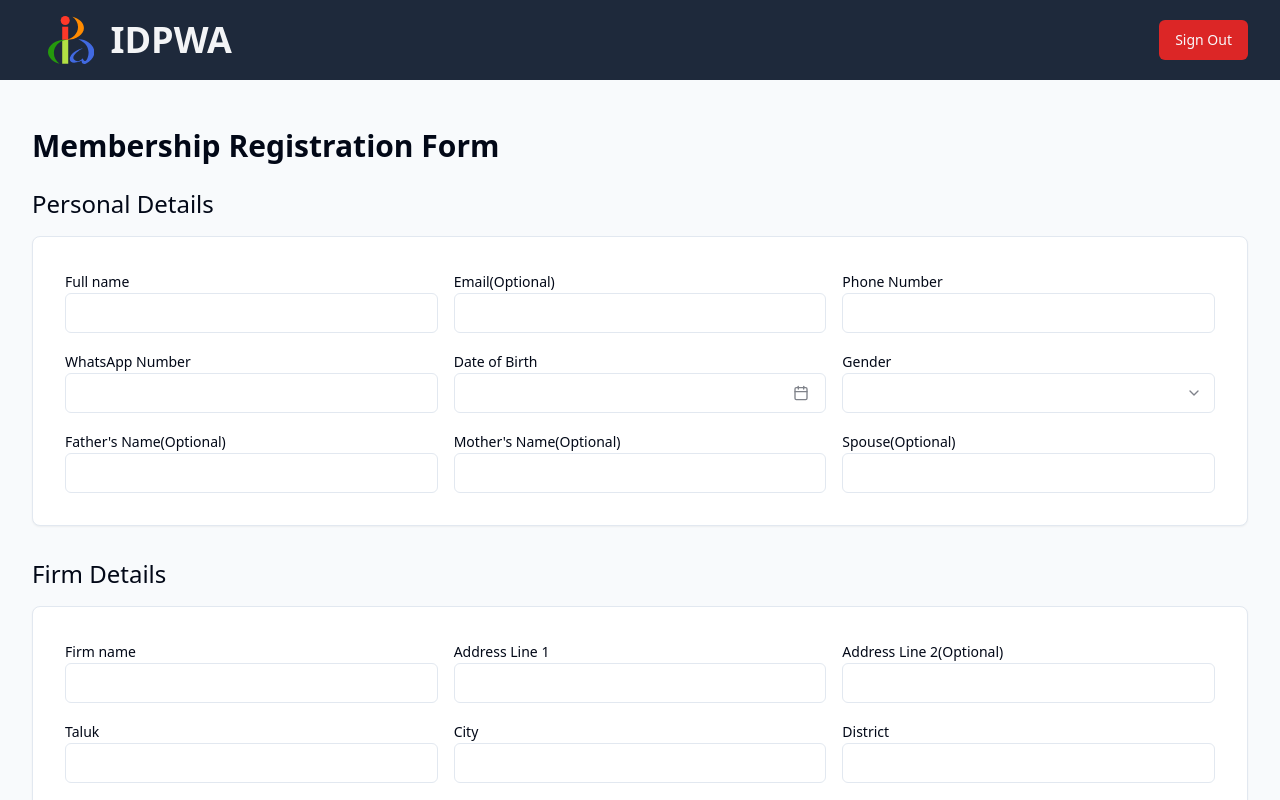
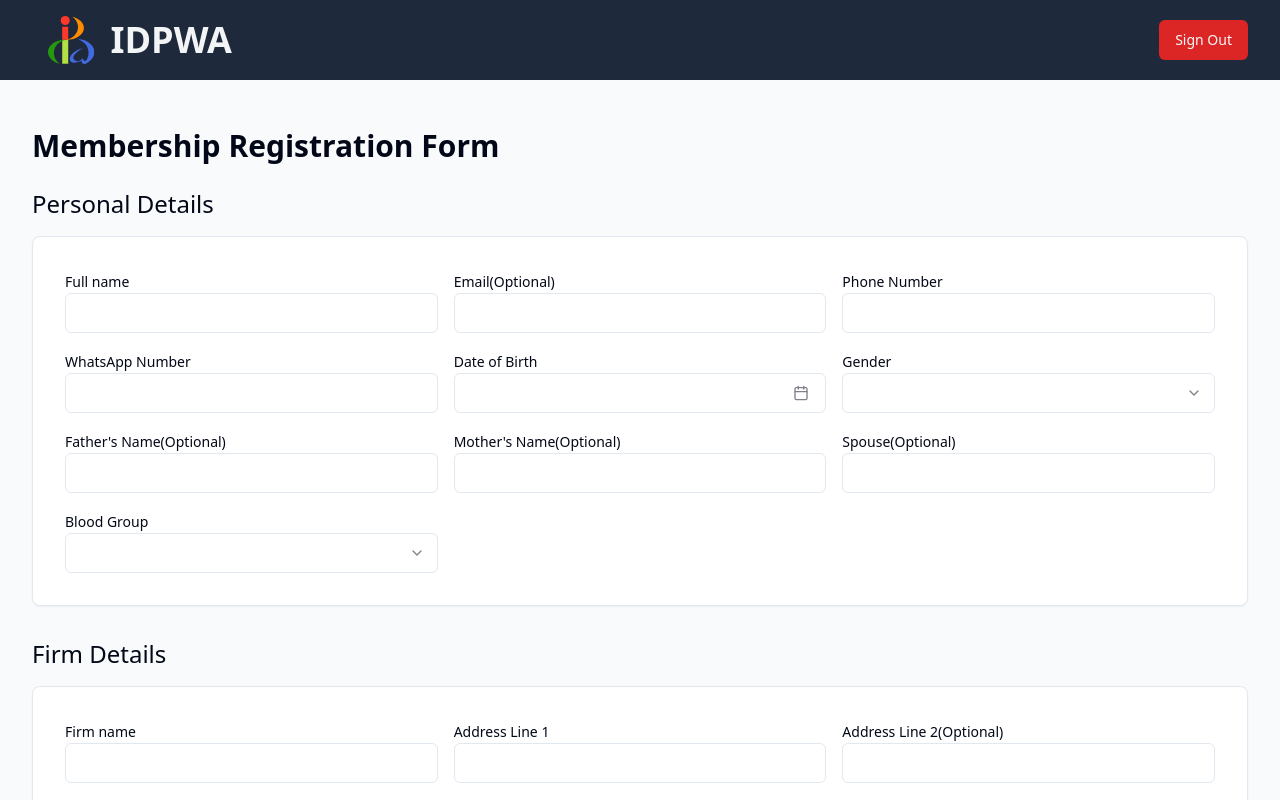
Before and after one commit to abhirampjayan/idpwa-v1, a Next.js app: page /register in a window 1280 px wide. Shown: the top 800 px of the page. Built offline with nearby package versions, Linux system fonts and the light colour scheme.

Commit message:
added blood group

```diff
--- /dev/null
+++ b/src/components/SelectBloodGroup.tsx
@@ -0,0 +1,33 @@
+import React from "react";
+import {
+  Select,
+  SelectContent,
+  SelectItem,
+  SelectTrigger,
+  SelectValue,
+} from "./ui/select";
+type Props = {};
+
+const SelectBloodGroup = (props: Props) => {
+  return (
+    <div>
+      <Select>
+        <SelectTrigger className="w-full">
+          <SelectValue placeholder="" defaultValue={"Male"} />
+        </SelectTrigger>
+        <SelectContent>
+          <SelectItem value="a+">A +ve</SelectItem>
+          <SelectItem value="dark">A -ve</SelectItem>
+          <SelectItem value="system">B +ve</SelectItem>
+          <SelectItem value="dark">B -ve</SelectItem>
+          <SelectItem value="system">O +ve</SelectItem>
+          <SelectItem value="dark">O -ve</SelectItem>
+          <SelectItem value="system">AB +ve</SelectItem>
+          <SelectItem value="system">AB -ve</SelectItem>
+        </SelectContent>
+      </Select>
+    </div>
+  );
+};
+
+export default SelectBloodGroup;
--- a/src/components/UserRegForm.tsx
+++ b/src/components/UserRegForm.tsx
@@ -1,36 +1,37 @@
-import React from 'react';
-import { Card } from './ui/card';
-import { Input } from './ui/input';
-import { Label } from './ui/label';
-import { Button } from './ui/button';
-import { Checkbox } from './ui/checkbox';
-import Link from 'next/link';
-import DatePicker from './DatePicker';
-import SelectGender from './SelectGender';
+import React from "react";
+import { Card } from "./ui/card";
+import { Input } from "./ui/input";
+import { Label } from "./ui/label";
+import { Button } from "./ui/button";
+import { Checkbox } from "./ui/checkbox";
+import Link from "next/link";
+import DatePicker from "./DatePicker";
+import SelectGender from "./SelectGender";
+import SelectBloodGroup from "./SelectBloodGroup";
 
 type Props = {};
 
 const UserRegForm = (props: Props) => {
   return (
-    <div className='flex flex-col gap-8 mb-12'>
-      <div className='flex flex-col gap-4 '>
-        <h2 className='text-2xl'>Personal Details</h2>
-        <Card className='grid p-8 grid-cols-3 gap-4'>
+    <div className="flex flex-col gap-8 mb-12">
+      <div className="flex flex-col gap-4 ">
+        <h2 className="text-2xl">Personal Details</h2>
+        <Card className="grid p-8 grid-cols-3 gap-4">
           <div>
             <Label>Full name</Label>
             <Input />
           </div>
           <div>
             <Label>Email(Optional)</Label>
-            <Input type='email' />
+            <Input type="email" />
           </div>
           <div>
             <Label>Phone Number</Label>
-            <Input type='number' maxLength={10} />
+            <Input type="number" maxLength={10} />
           </div>
           <div>
             <Label>WhatsApp Number</Label>
-            <Input type='number' maxLength={10} />
+            <Input type="number" maxLength={10} />
           </div>
           <div>
             <Label>Date of Birth</Label>
@@ -40,7 +41,6 @@ const UserRegForm = (props: Props) => {
           </div>
           <div>
             <Label>Gender</Label>
-
             <SelectGender />
           </div>
           <div>
@@ -55,11 +55,15 @@ const UserRegForm = (props: Props) => {
             <Label>Spouse(Optional)</Label>
             <Input />
           </div>
+          <div>
+            <Label>Blood Group</Label>
+            <SelectBloodGroup />
+          </div>
         </Card>
       </div>
-      <div className='flex flex-col gap-4 '>
-        <h2 className='text-2xl'>Firm Details</h2>
-        <Card className='grid p-8 grid-cols-3 gap-4'>
+      <div className="flex flex-col gap-4 ">
+        <h2 className="text-2xl">Firm Details</h2>
+        <Card className="grid p-8 grid-cols-3 gap-4">
           <div>
             <Label>Firm name</Label>
             <Input />
@@ -94,21 +98,21 @@ const UserRegForm = (props: Props) => {
           </div>
           <div>
             <Label>Phone Number</Label>
-            <Input type='number' maxLength={10} />
+            <Input type="number" maxLength={10} />
           </div>
           <div>
             <Label>Alternate Phone Number(Optional)</Label>
-            <Input type='number' maxLength={10} />
+            <Input type="number" maxLength={10} />
           </div>
           <div>
             <Label>Email(Optional)</Label>
-            <Input type='email' />
+            <Input type="email" />
           </div>
         </Card>
       </div>
-      <div className='flex flex-col gap-4 '>
-        <h2 className='text-2xl'>Home Address</h2>
-        <Card className='grid p-8 grid-cols-3 gap-4'>
+      <div className="flex flex-col gap-4 ">
+        <h2 className="text-2xl">Home Address</h2>
+        <Card className="grid p-8 grid-cols-3 gap-4">
           <div>
             <Label>Address Line 1</Label>
             <Input />
@@ -139,26 +143,26 @@ const UserRegForm = (props: Props) => {
           </div>
         </Card>
       </div>
-      <div className=''>
-        <div className='flex gap-4 text-slate-500'>
-          <Checkbox id='terms' />
+      <div className="">
+        <div className="flex gap-4 text-slate-500">
+          <Checkbox id="terms" />
           <label
-            htmlFor='terms'
-            className='text-sm font-medium leading-none peer-disabled:cursor-not-allowed peer-disabled:opacity-70'
+            htmlFor="terms"
+            className="text-sm font-medium leading-none peer-disabled:cursor-not-allowed peer-disabled:opacity-70"
           >
-            I agree to the{' '}
+            I agree to the{" "}
             <Link
-              href='/terms-and-conditions'
-              target='_blank'
-              className='text-blue-600'
+              href="/terms-and-conditions"
+              target="_blank"
+              className="text-blue-600"
             >
               Terms and Conditions
-            </Link>{' '}
-            and{' '}
+            </Link>{" "}
+            and{" "}
             <Link
-              href='/privacy-policy'
-              target='_blank'
-              className='text-blue-600'
+              href="/privacy-policy"
+              target="_blank"
+              className="text-blue-600"
             >
               Privacy Policy
             </Link>
@@ -168,7 +172,7 @@ const UserRegForm = (props: Props) => {
           </label>
         </div>
       </div>
-      <div className='flex justify-end'>
+      <div className="flex justify-end">
         <Button>Confirm & Register</Button>
       </div>
     </div>
```
Also changed, not shown: 2 other files (tests, documents, lock files or other folders).
